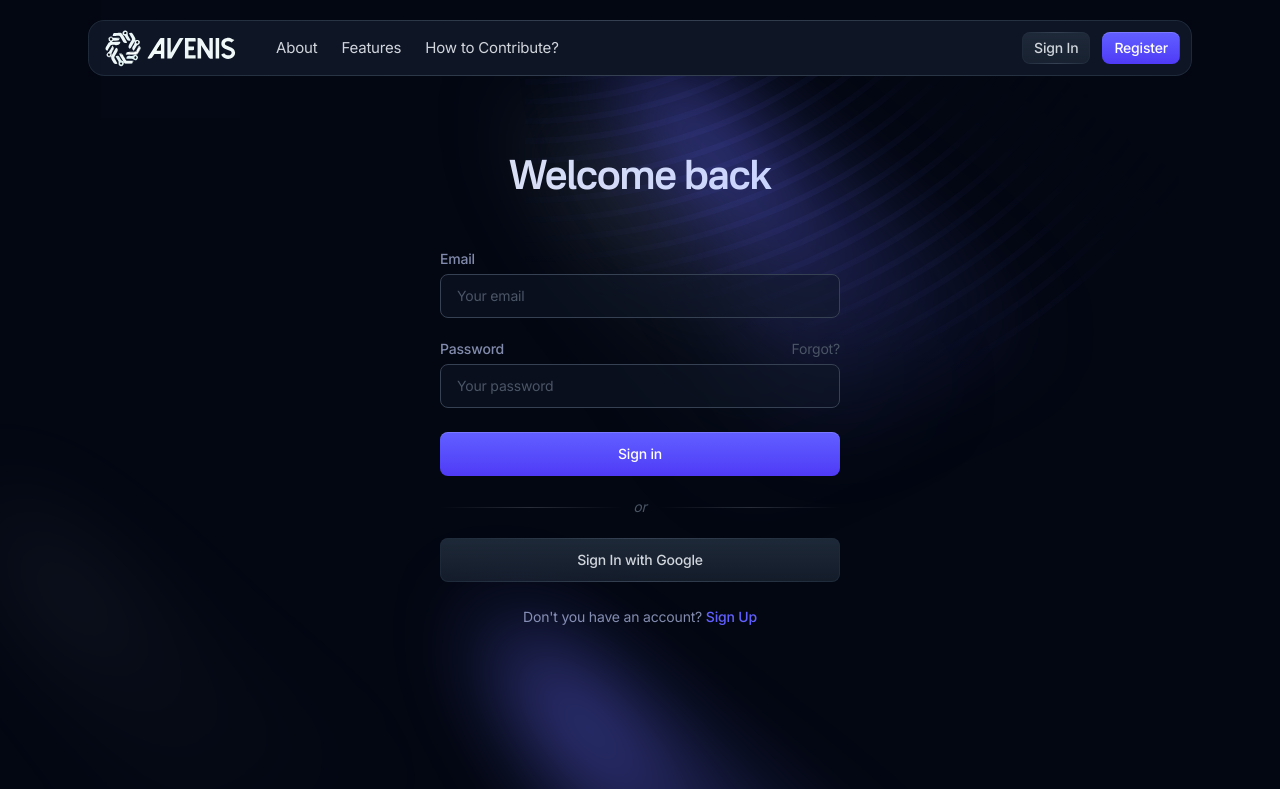
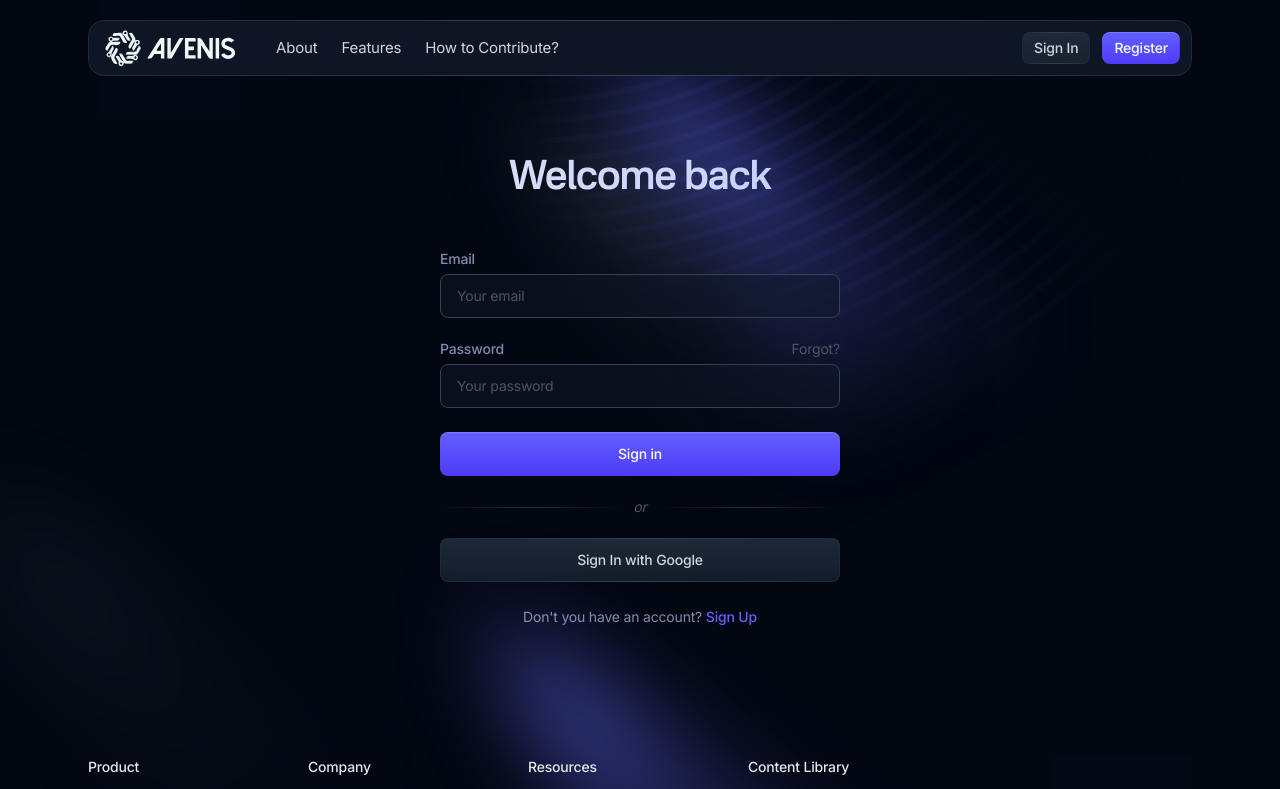
Before and after one commit to Eyuelwoldeh/TradeSphere-Front-end-tsx, a Next.js app: page /signin in a window 1280 px wide. Shown: the top 789 px of the page. Built offline with nearby package versions, Linux system fonts and the light colour scheme.

Commit message:
Fixed global footer display

```diff
--- a/app/(default)/layout.tsx
+++ b/app/(default)/layout.tsx
@@ -4,8 +4,6 @@ import { useEffect } from "react";
 
 import AOS from "aos";
 import "aos/dist/aos.css";
-
-import Footer from "@/components/ui/footer";
 
 export default function DefaultLayout({
   children,
@@ -24,8 +22,6 @@ export default function DefaultLayout({
   return (
     <>
       <main className="relative flex grow flex-col">{children}</main>
-
-      <Footer />
     </>
   );
 }
--- a/app/layout.tsx
+++ b/app/layout.tsx
@@ -4,6 +4,7 @@ import { Inter } from "next/font/google";
 import localFont from "next/font/local";
 
 import Header from "@/components/ui/header";
+import Footer from "@/components/ui/footer";
 
 const inter = Inter({
   subsets: ["latin"],
@@ -56,6 +57,7 @@ export default function RootLayout({
         <div className="flex min-h-screen flex-col overflow-hidden supports-[overflow:clip]:overflow-clip">
           <Header />
           {children}
+          <Footer />
         </div>
       </body>
     </html>
```
